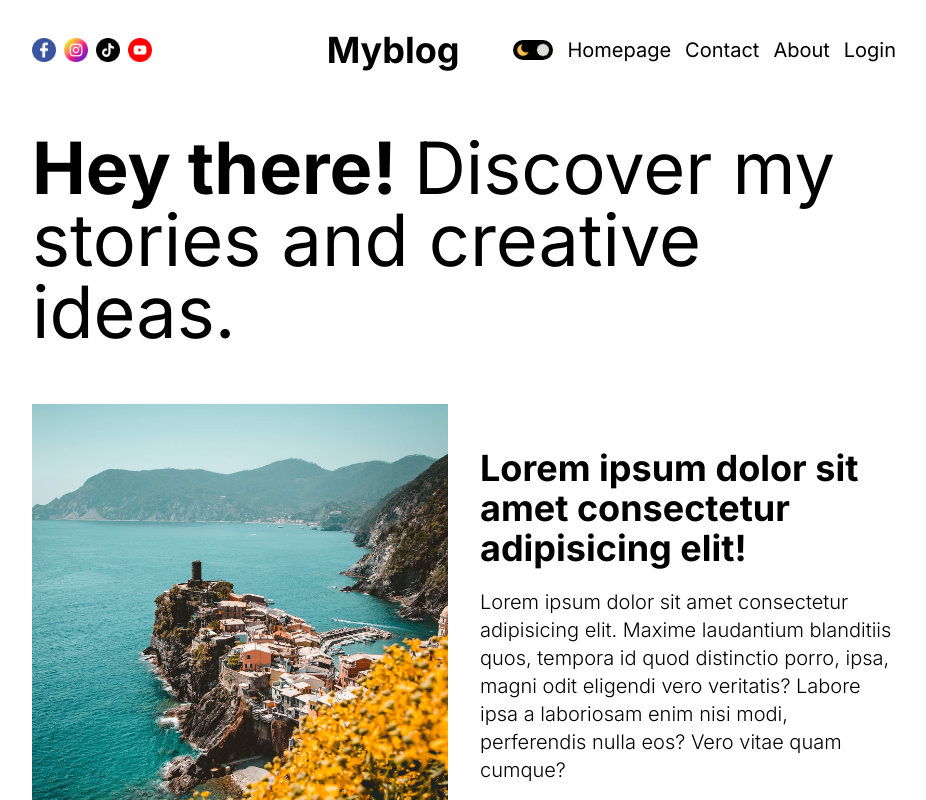
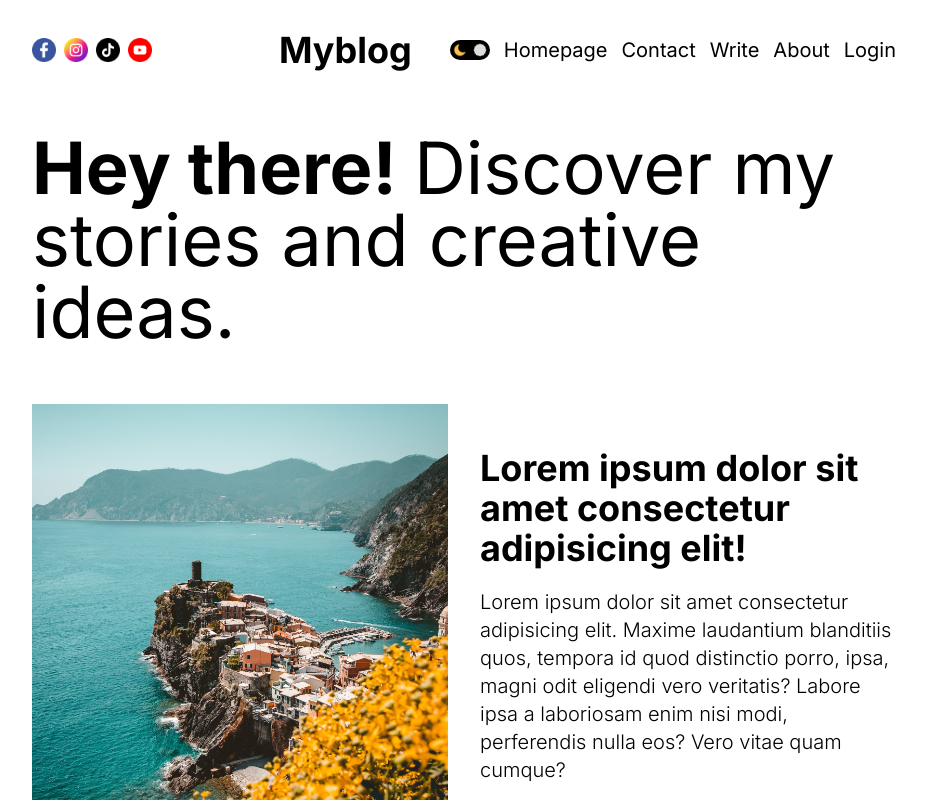
Before and after one commit to lubomir80/1.-Next-Blog, a Next.js app: page / in a window 1280 px wide. Shown: the top 800 px of the page, without its empty margins (176-1102 px from the left). Built offline with nearby package versions, Linux system fonts and the light colour scheme.

Commit message:
add writePage to navigation

```diff
--- a/src/app/components/Navbar.jsx
+++ b/src/app/components/Navbar.jsx
@@ -18,6 +18,7 @@ function Navbar() {
             <ThemeToggle />
             <Link className='hidden phone:block ' href="/">Homepage</Link>
             <Link className='hidden phone:block ' href="/">Contact</Link>
+            <Link className='hidden phone:block ' href="/write">Write</Link>
             <Link className='hidden phone:block ' href="/">About</Link>
             <AuthLinks />
          </nav>
```
